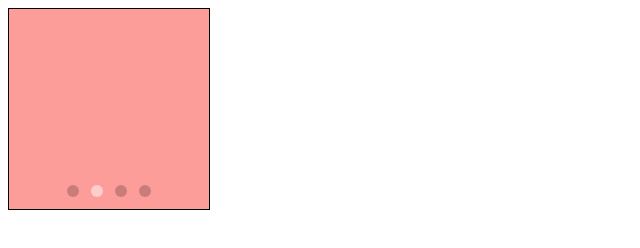
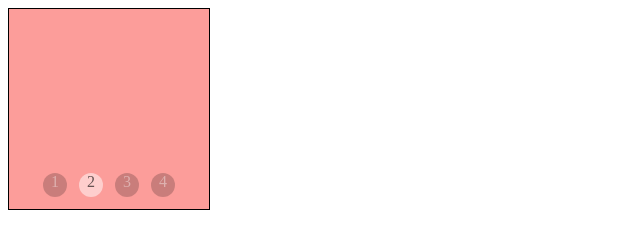
Before and after one commit to liyongleihf2006/carousel, a plain HTML site: page index.html in a window 1280 px wide. Shown: the whole page, without its empty margins (0-640 px from the left). Drawn offline with Linux system fonts and the light colour scheme; files whose address does not match are found by name.

Commit message:
增加了对小圆点显示计数的支持

```diff
--- a/carousel/carousel.css
+++ b/carousel/carousel.css
@@ -36,9 +36,25 @@
     display: inline-block;
     visibility: visible;
     cursor: pointer;
+    text-align: center;
     /* 继承一下父元素的一些属性 */
     background: inherit;
     border: inherit;
     box-shadow: inherit;
     outline: inherit;
 }
+/* 下面是支持计数 */
+.carousel-show-no{
+    counter-reset: carousel-show-no;
+}
+.carousel-show-no .carousel-item{
+    counter-increment: carousel-show-no;
+}
+.carousel-show-no .carousel-handle-before::before{
+    content: counter(carousel-show-no);
+    color:rgba(255,255,255,.4);
+}
+.carousel-show-no .carousel-item.active .carousel-handle-before::before{
+    content: counter(carousel-show-no);
+    color:rgba(0,0,0,.6);
+}
--- a/carousel/carousel.js
+++ b/carousel/carousel.js
@@ -1,28 +1,47 @@
 /**
  * Created by Liyongleihf2006
  *一个极其简单的轮播图,只支持mouseenter和mouseleave触发切换,要改成其他切换其实很简单,改代码吧哈
- *params:
- *       container 轮播的容器
- *       snaps 快照的数组,具体看demo就好了
- *       interval 轮播的切换速度,单位是毫秒,默认是1000
+ *params:{
+ *         container:element 轮播的容器
+ *         snaps:array 快照的数组,具体看demo就好了
+ *         interval:number 轮播的切换速度,单位是毫秒,默认是1000
+ *         space:number default:24 小圆点偏移的像素大小
+ *         circleSize default:12 小圆点的大小,默认是12px,是在css中设置的,这里设置了可以覆盖css中的设置
+ *         showNo:boolean default:true 是否显示小圆点上面的计数
+ *       }
  */
-function carousel(container,snaps,interval){
+function carousel(params){
+    /* 轮播的容器 */
+    var container  = params.container;
+    /* 快照的数组 */
+    var snaps = params.snaps;
+    /* 多久自动变换一次,默认是1秒 */
+    var interval = params.interval||1000;
+    /* 小圆点偏移的单位宽度,以像素为单位,这里是24px */
+    var space = params.space||24;
+    /* 小圆点的大小,默认是12px,是在css中设置的,这里设置了可以覆盖css中的设置 */
+    var circleSize = params.circleSize;
+    /* 是否显示小圆点上面的计数 */
+    var showNo = params.showNo===undefined?true:params.showNo;
     /* 暂停的标志,当鼠标悬浮该组件的时候就会暂停 */
     var suspend = false;
-    /* 多久自动变换一次,默认是1秒 */
-    var interval = interval||1000;
     /* 当前显示的快照在数组中的位置 */
     var currentIdx = 0;
     /* 生成轮播组件的元素原来的class */
     var originContainerCls = container.getAttribute("class")||"";
     /* 快照数组的长度,用来计算下方每个小原点的位置的 */
     var snapsCount = snaps.length;
-    /* 小圆点偏移的单位宽度,以像素为单位,这里是24px */
-    var space = 24;
+
     /* 所有小圆点的中心,用来计算下方每个小原点的位置的 */
     var middlePositionOrder = (snapsCount-1)/2;
     container.innerHTML="";
-    container.setAttribute("class",originContainerCls+" carousel-container");
+    container.setAttribute("class",function(){
+        var containerCls = originContainerCls+" carousel-container";
+        if(showNo){
+            containerCls+=" carousel-show-no";
+        }
+        return containerCls;
+    }());
     container.addEventListener("mouseenter",function(){
         suspend=true;
     });
@@ -46,7 +65,13 @@ function carousel(container,snaps,interval){
         var carouselHandle=document.createElement("div");
         carouselItem.appendChild(carouselHandle);
         carouselHandle.setAttribute("class","carousel-handle");
-        carouselHandle.setAttribute("style","left:calc(50% + "+(idx-middlePositionOrder)*space+"px)");
+        carouselHandle.setAttribute("style",function(){
+            var carouselHandleStyle = "left:calc(50% + "+(idx-middlePositionOrder)*space+"px);";
+            if(circleSize){
+                carouselHandleStyle+="height:"+circleSize+"px;width:"+circleSize+"px";
+            }
+            return carouselHandleStyle;
+        }());
         carouselHandle.addEventListener("mouseover",function(){
             currentIdx=idx;
             doCheck();
--- a/index.html
+++ b/index.html
@@ -35,7 +35,13 @@
     <script>
         var container = document.querySelector("#container");
         var snaps = [demoSnap(),demoSnap(),demoSnap(),demoSnap()];
-        carousel(container,snaps,1000);
+        carousel({container:container,
+                  snaps:snaps,
+                  interval:1000,
+                  space:36,
+                  circleSize:24,
+                  showNo:true
+                });
         function demoSnap(){
             var snap = document.createElement("div");
             snap.setAttribute("class","demo-snap");
```
